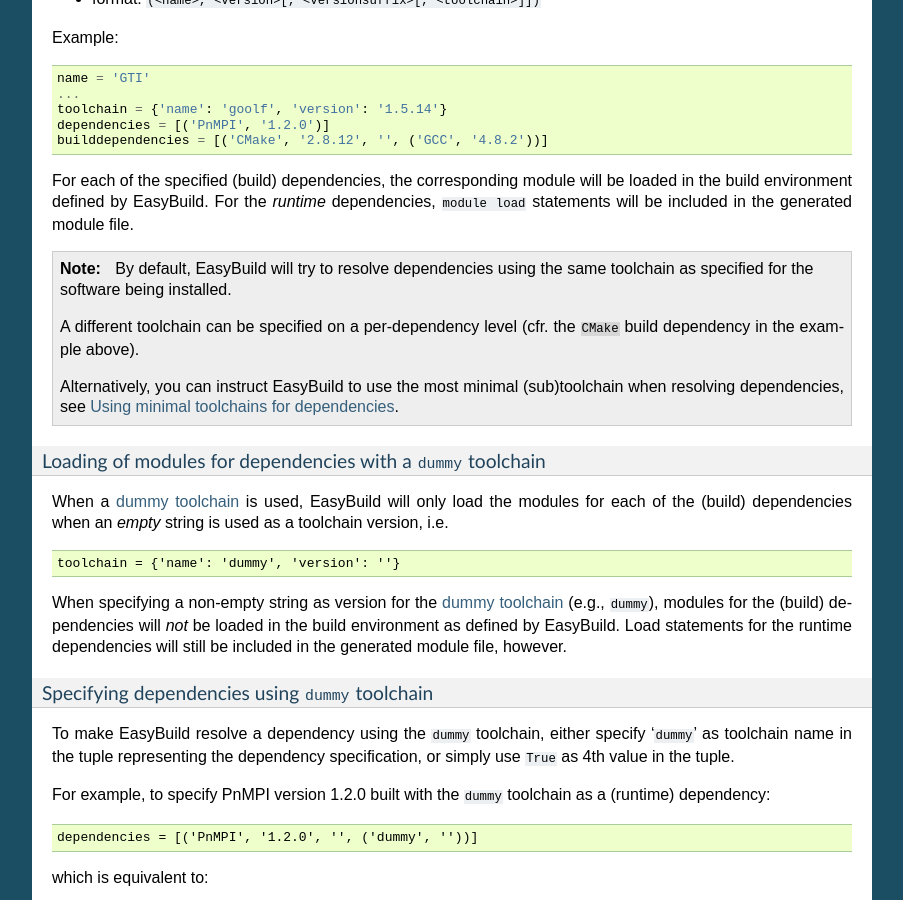
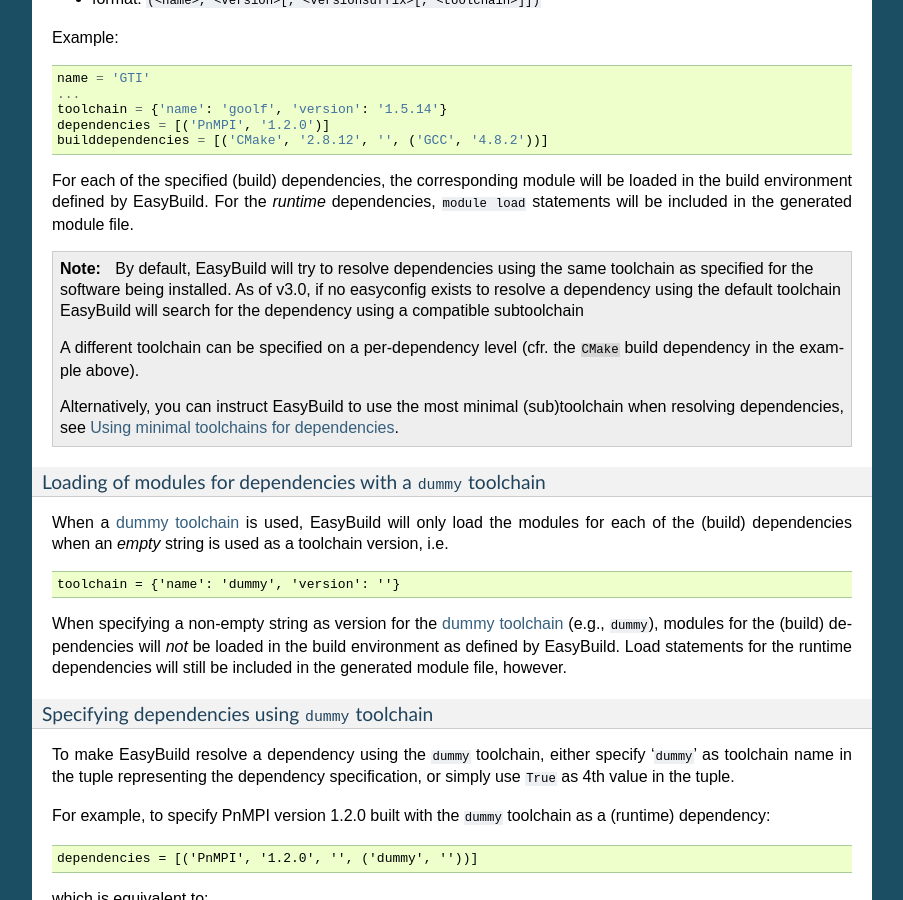
Before and after one commit to easybuilders/easybuild, a Sphinx documentation site: the page built from docs/Writing_easyconfig_files.rst, in a window 1280 px wide and 900 px high, scrolled down 8219 px. Shown: the whole window, without its empty margins (198-1101 px from the left). Built offline with Sphinx 7.4.7, drawn with Linux system fonts in a browser that asks for light colours; pages that are not in the unit, such as notebooks, are missing from menus.

Commit message:
Clarify dependency resolution mechanism

```diff
--- a/docs/Writing_easyconfig_files.rst
+++ b/docs/Writing_easyconfig_files.rst
@@ -475,7 +475,8 @@ defined by EasyBuild. For the *runtime* dependencies, ``module load`` statements
 module file.
 
 .. note:: By default, EasyBuild will try to resolve dependencies using the same toolchain as specified for the
-  software being installed.
+  software being installed. As of v3.0, if no easyconfig exists to resolve a dependency using the default
+  toolchain EasyBuild will search for the dependency using a compatible subtoolchain
 
   A different toolchain can be specified on a per-dependency level (cfr. the ``CMake`` build dependency in the
   example above).
```
